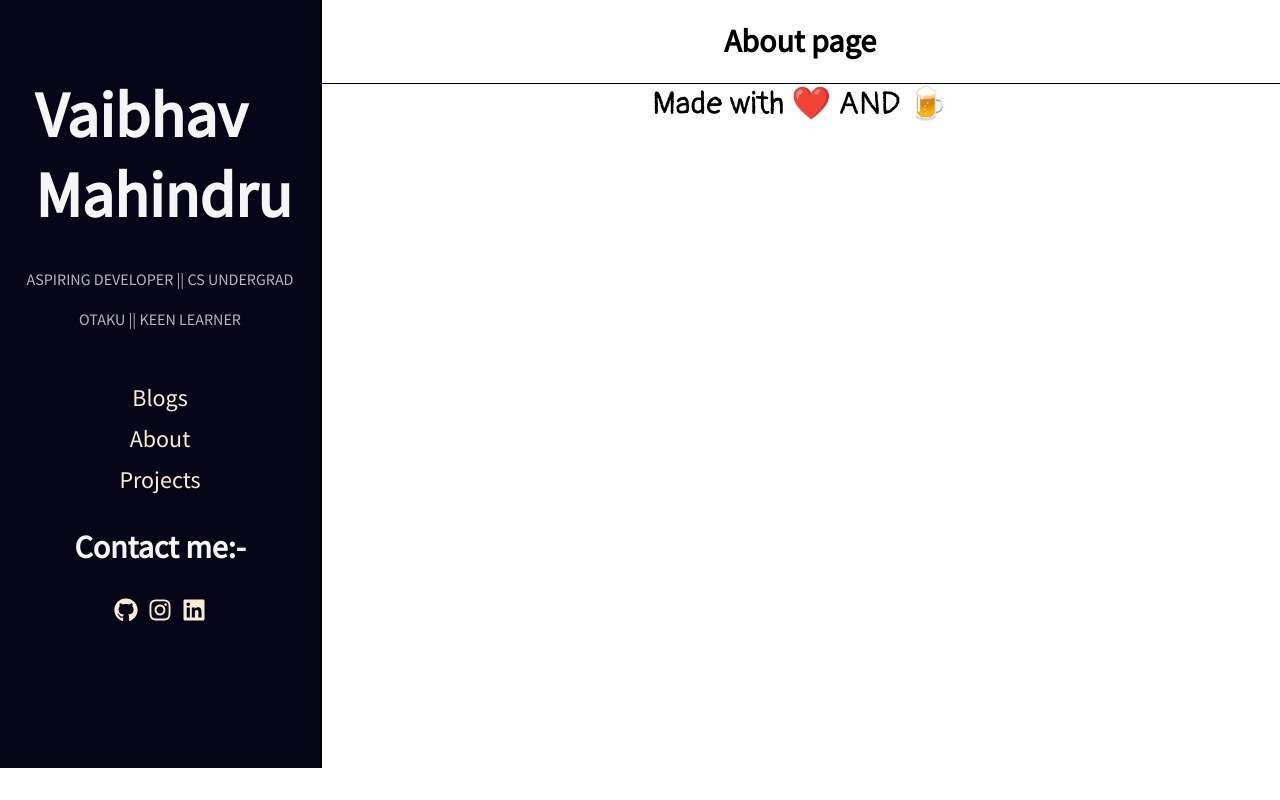
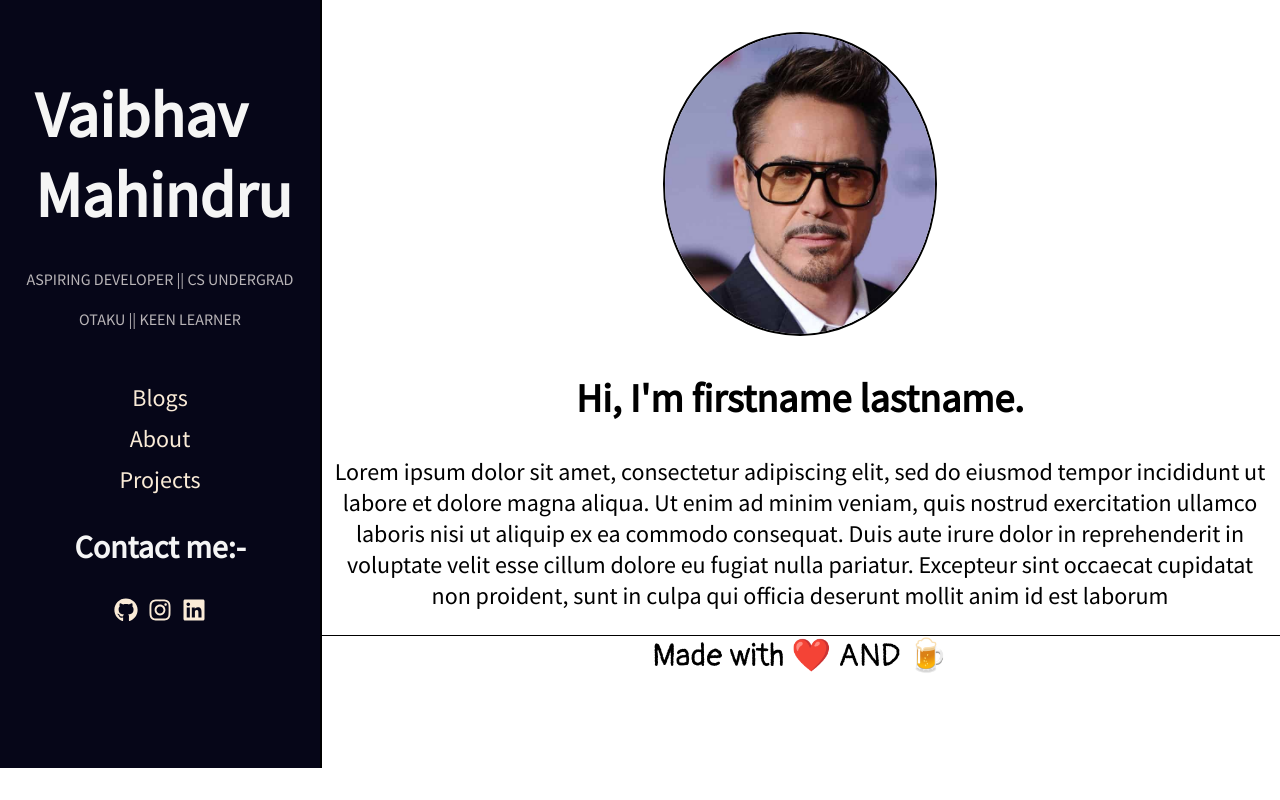
Before and after one commit to vaibhavmahindru/blog-template, a React (Create React App) app: page /about in a window 1280 px wide. Built offline with nearby package versions, Linux system fonts and the light colour scheme.

Commit message:
completed about page

```diff
--- a/src/App.css
+++ b/src/App.css
@@ -125,9 +125,26 @@
   font-family: "Pangolin", cursive;
 }
 
-#about,
+.about,
 .project {
   float: right;
   width: 75%;
   text-align: center;
+  margin-top: 2rem;
 }
+
+.about > img {
+  height: 300px;
+  border-radius: 50%;
+  border: 2px solid black;
+}
+
+.about > h2 {
+  font-size: 2.5em;
+}
+
+.about > p {
+  font-size: 1.5em;
+  margin-left: 5px;
+  margin-right: 5px;
+}
--- a/src/components/about.js
+++ b/src/components/about.js
@@ -3,8 +3,18 @@
 class About extends Component {
   render() {
     return (
-      <div id="about">
-        <h1>About page</h1>
+      <div className="about">
+        <img src="/images/ts2.jpg" alt="" />
+        <h2>Hi, I'm firstname lastname.</h2>
+        <p>
+          Lorem ipsum dolor sit amet, consectetur adipiscing elit, sed do
+          eiusmod tempor incididunt ut labore et dolore magna aliqua. Ut enim ad
+          minim veniam, quis nostrud exercitation ullamco laboris nisi ut
+          aliquip ex ea commodo consequat. Duis aute irure dolor in
+          reprehenderit in voluptate velit esse cillum dolore eu fugiat nulla
+          pariatur. Excepteur sint occaecat cupidatat non proident, sunt in
+          culpa qui officia deserunt mollit anim id est laborum
+        </p>
       </div>
     );
   }
```
Also changed, not shown: public/images/ts2.jpg (added).
